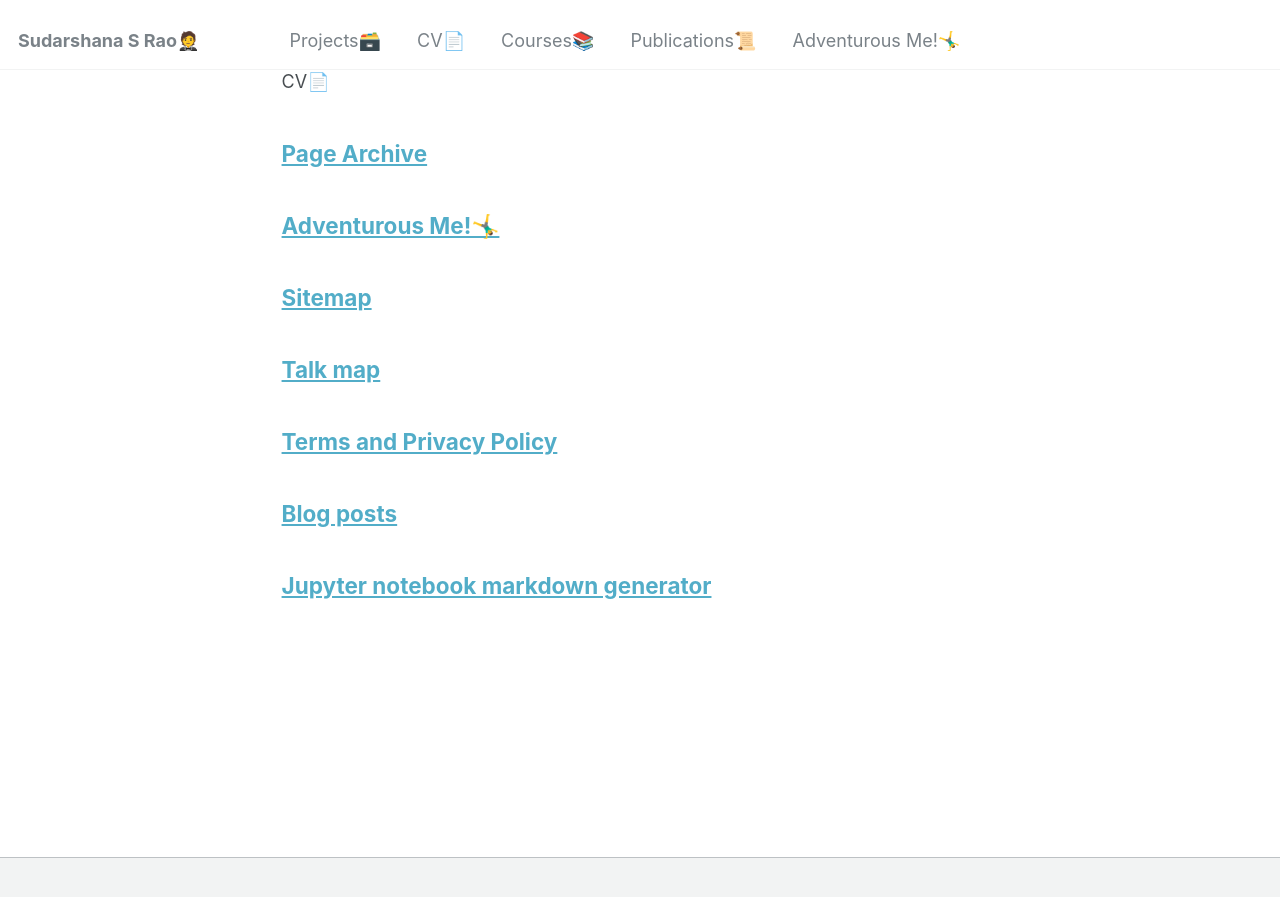
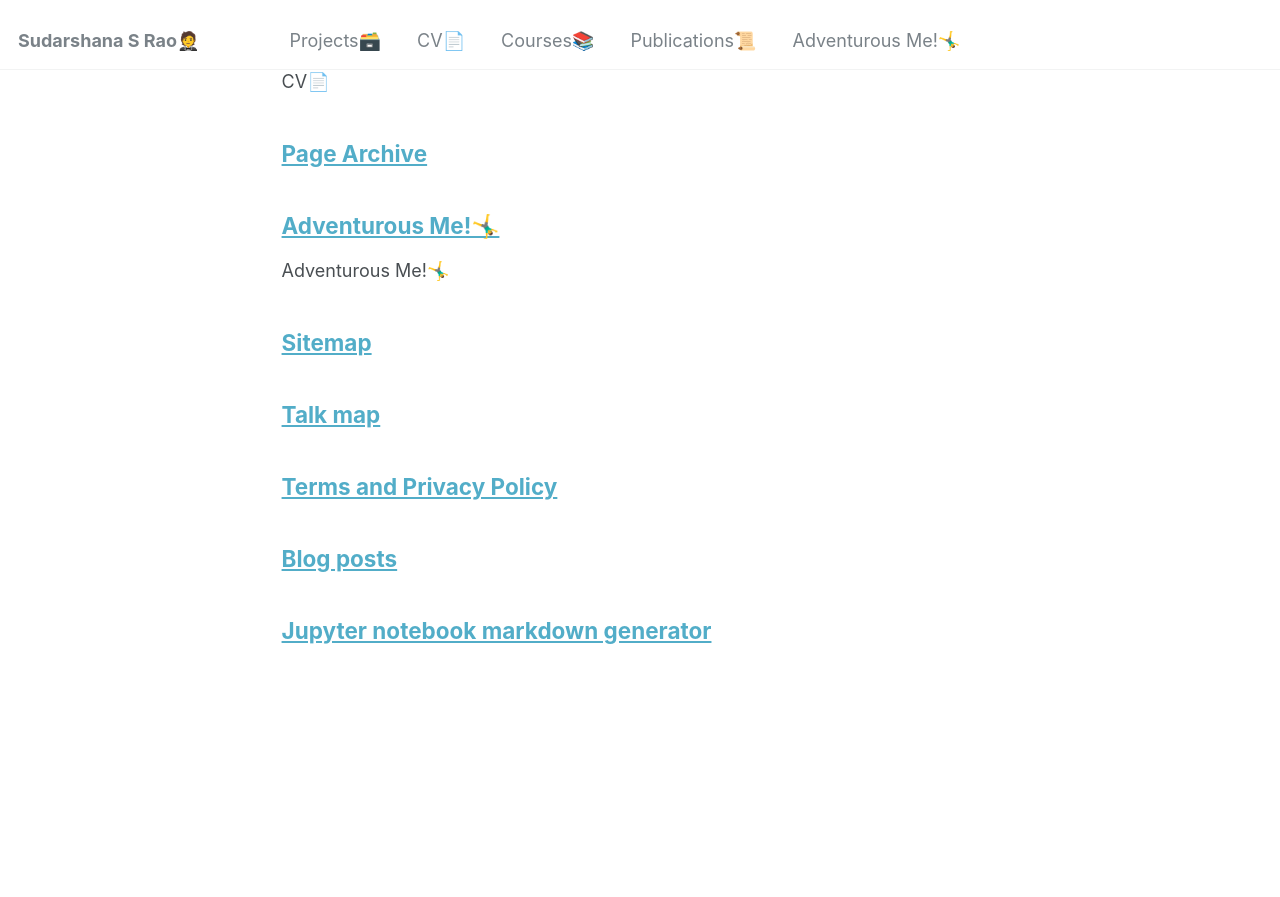
Before and after one commit to SudarshanaSRao/SudarshanaSRao.github.io, a Jekyll site: the page built from _pages/page-archive.html, in a window 1280 px wide and 900 px high, scrolled down 723 px. Shown: the top 897 px of the window. Built offline with Jekyll 4.4.1, drawn with Linux system fonts in a browser that asks for light colours.

Commit message:
Update personal.md

```diff
--- a/_pages/personal.md
+++ b/_pages/personal.md
@@ -1,6 +1,7 @@
 ---
 layout: archive
 title: "Adventurous Me!🤸‍♂️"
+excerpt: "Adventurous Me!🤸‍♂️"
 permalink: /personal/
 author_profile: true
 redirect_from:
```
